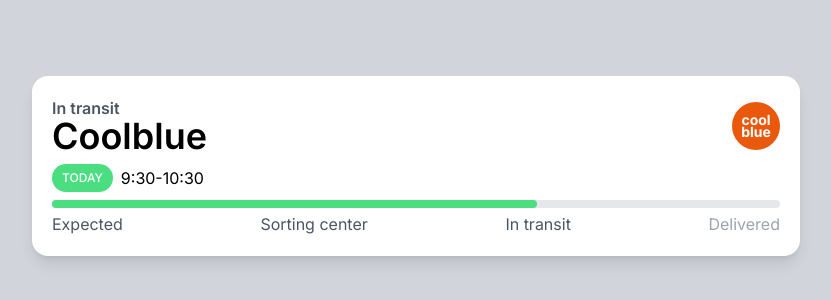
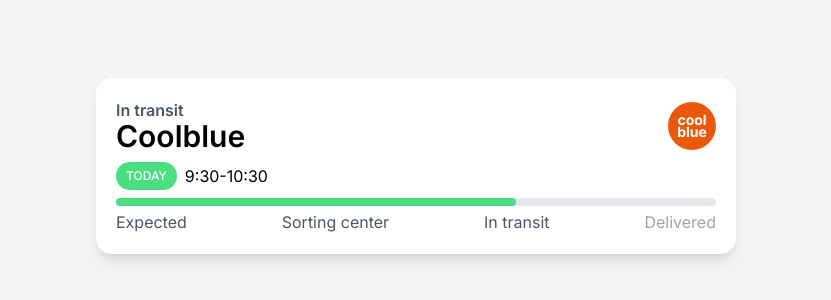
Before and after one commit to volant97/Carrot-Market-Reloaded, a Next.js app: page / in a window 1280 px wide. Shown: the part 234-534 px from the top of the page, without its empty margins (224-1055 px from the left). Built offline with nearby package versions, Linux system fonts and the light colour scheme.

Commit message:
[TEST] 3.3 Modifiers : 다크모드 구현 테스트

```diff
--- a/app/page.tsx
+++ b/app/page.tsx
@@ -1,13 +1,15 @@
 export default function Home() {
   return (
-    <main className="flex items-center justify-center h-screen p-5 bg-gray-300">
-      <div className="w-full max-w-3xl p-5 bg-white shadow-lg rounded-2xl">
+    <main className="flex items-center justify-center h-screen p-5 bg-gray-100 dark:bg-gray-700">
+      <div className="w-full max-w-screen-sm p-5 bg-white dark:bg-gray-600 shadow-lg rounded-2xl ">
         <div className="flex justify-between items-center">
           <div className="flex flex-col">
-            <span className="-mb-1 text-gray-600 font-semibold">
+            <span className="-mb-1 text-gray-600 dark:text-gray-200 font-semibold">
               In transit
             </span>
-            <span className="text-4xl font-semibold">Coolblue</span>
+            <span className="text-3xl font-semibold dark:text-white">
+              Coolblue
+            </span>
           </div>
           <div className="flex flex-col justify-center items-center size-12 bg-orange-600 text-white text-sm font-bold leading-3 rounded-full">
             <span>cool</span>
@@ -15,20 +17,20 @@
           </div>
         </div>
         <div className="flex items-center gap-2 my-2">
-          <span className="px-2.5 py-1.5 bg-green-400 text-white text-xs font-medium rounded-full uppercase">
+          <span className="px-2.5 py-1.5 bg-green-400 text-white text-xs font-medium rounded-full uppercase hover:bg-green-600 hover:scale-110 target:bg-orange-600 transition-all cursor-pointer">
             Today
           </span>
-          <span>9:30-10:30</span>
+          <span className="dark:text-gray-100">9:30-10:30</span>
         </div>
         <div className="relative">
           <div className="absolute w-full h-2 bg-gray-200 rounded-full"></div>
           <div className="absolute w-2/3 h-2 bg-green-400 rounded-full"></div>
         </div>
-        <div className="flex justify-between items-center mt-5 text-gray-600">
+        <div className="flex justify-between items-center mt-5 text-gray-600 dark:text-gray-200">
           <span>Expected</span>
           <span>Sorting center</span>
           <span>In transit</span>
-          <span className="text-gray-400">Delivered</span>
+          <span className="text-gray-400 dark:text-gray-400">Delivered</span>
         </div>
       </div>
     </main>
```
Also changed, not shown: 1 other file (tests, documents, lock files or other folders).
